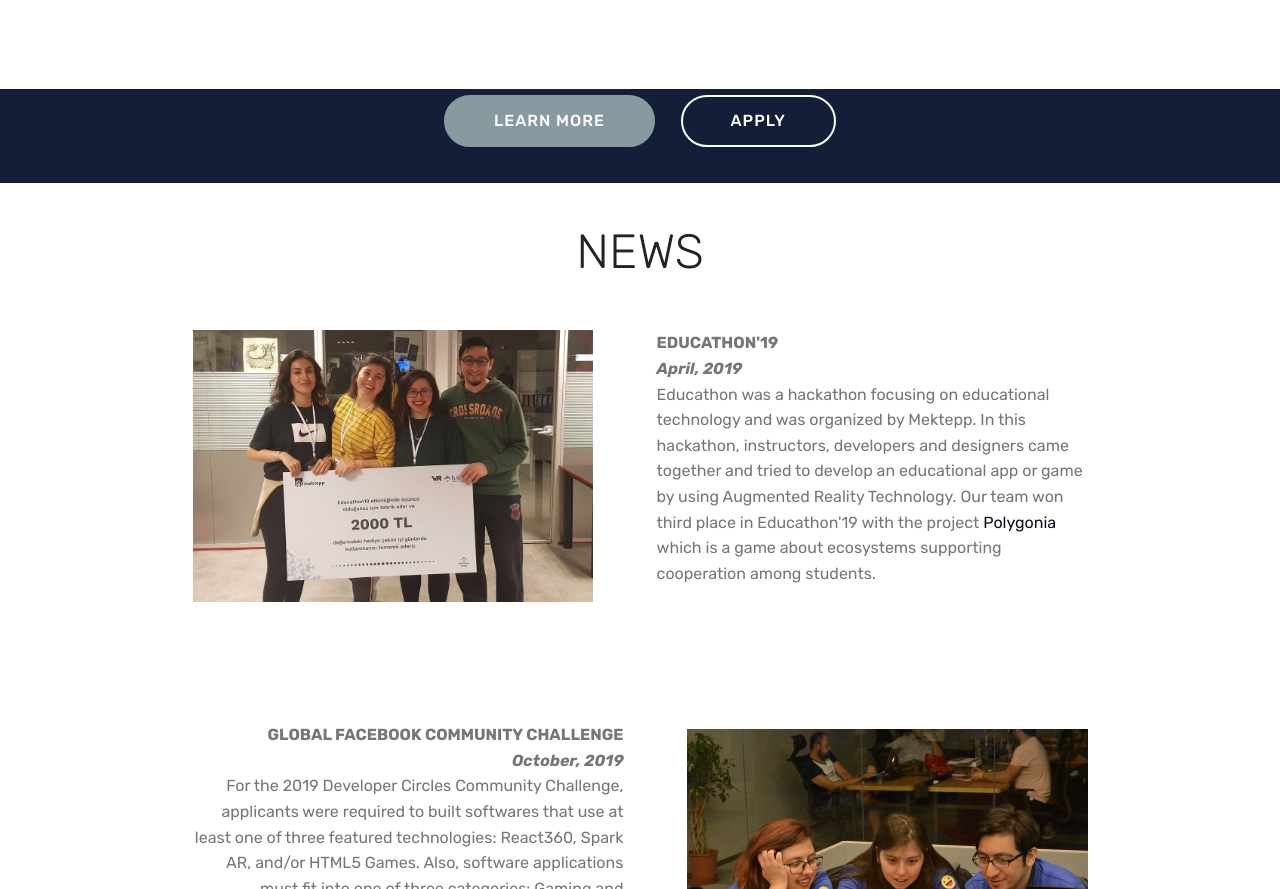
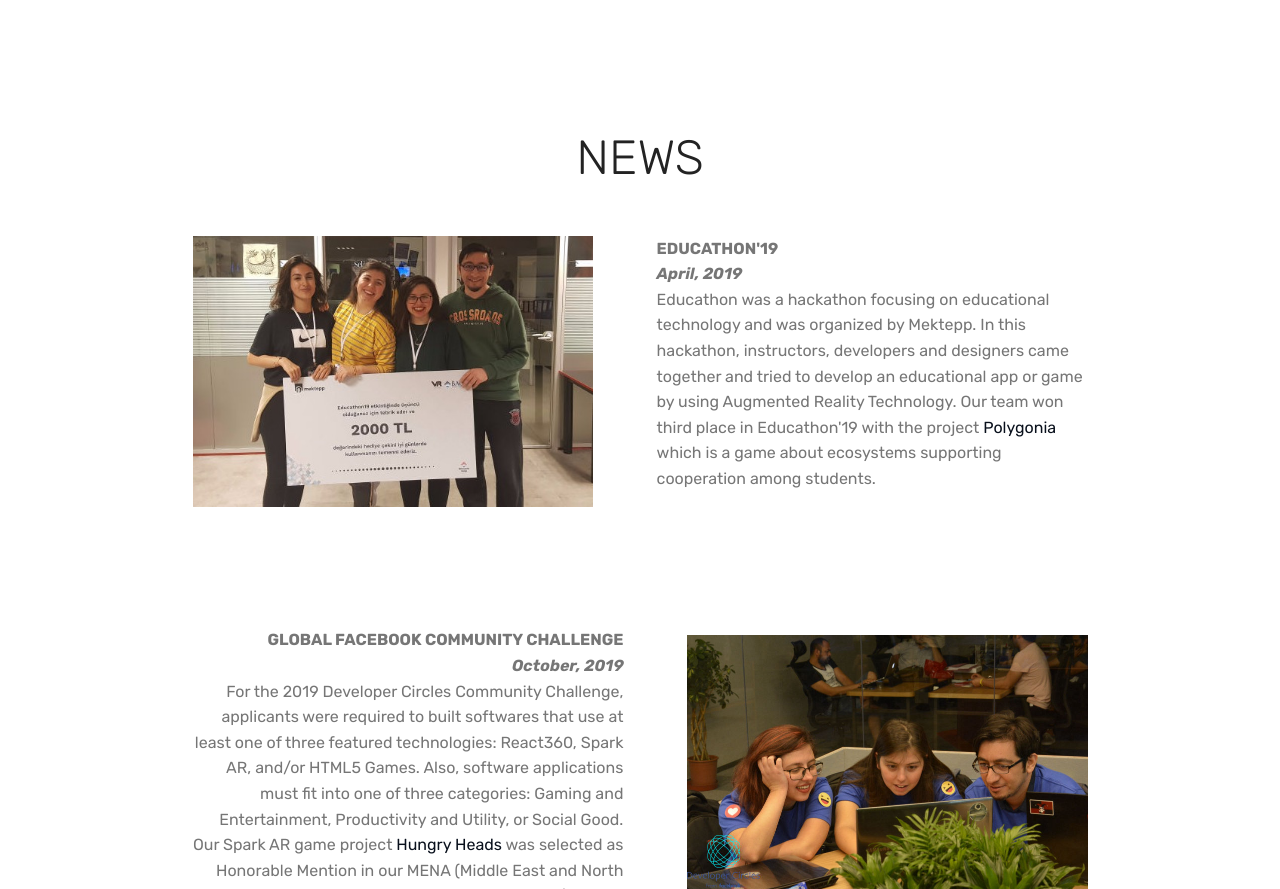
Before and after one commit to OnurKalkan/KibibyteGames, a plain HTML site: page index.html in a window 1280 px wide. Shown: the part 1354-2243 px from the top of the page. Drawn offline with Linux system fonts and the light colour scheme; files whose address does not match are found by name.

Commit message:
Update index.html
Job app removed

```diff
--- a/index.html
+++ b/index.html
@@ -198,19 +198,7 @@
 </section>
 
 
-<section class="mbr-section content8 cid-s2no4pJYv4" id="content8-21">
 
-
-
-    <div class="container">
-        <div class="media-container-row title">
-            <div class="col-12 col-md-8">
-                <div class="mbr-section-btn align-center"><a class="btn btn-warning display-4" href="page5.html">LEARN MORE</a>
-                    <a class="btn btn-white-outline display-4" href="mailto:info@kibibytegames.com">APPLY</a></div>
-            </div>
-        </div>
-    </div>
-</section>
 
 <section class="mbr-section content4 cid-rGGCHueHNs" id="content4-14">
 
```
